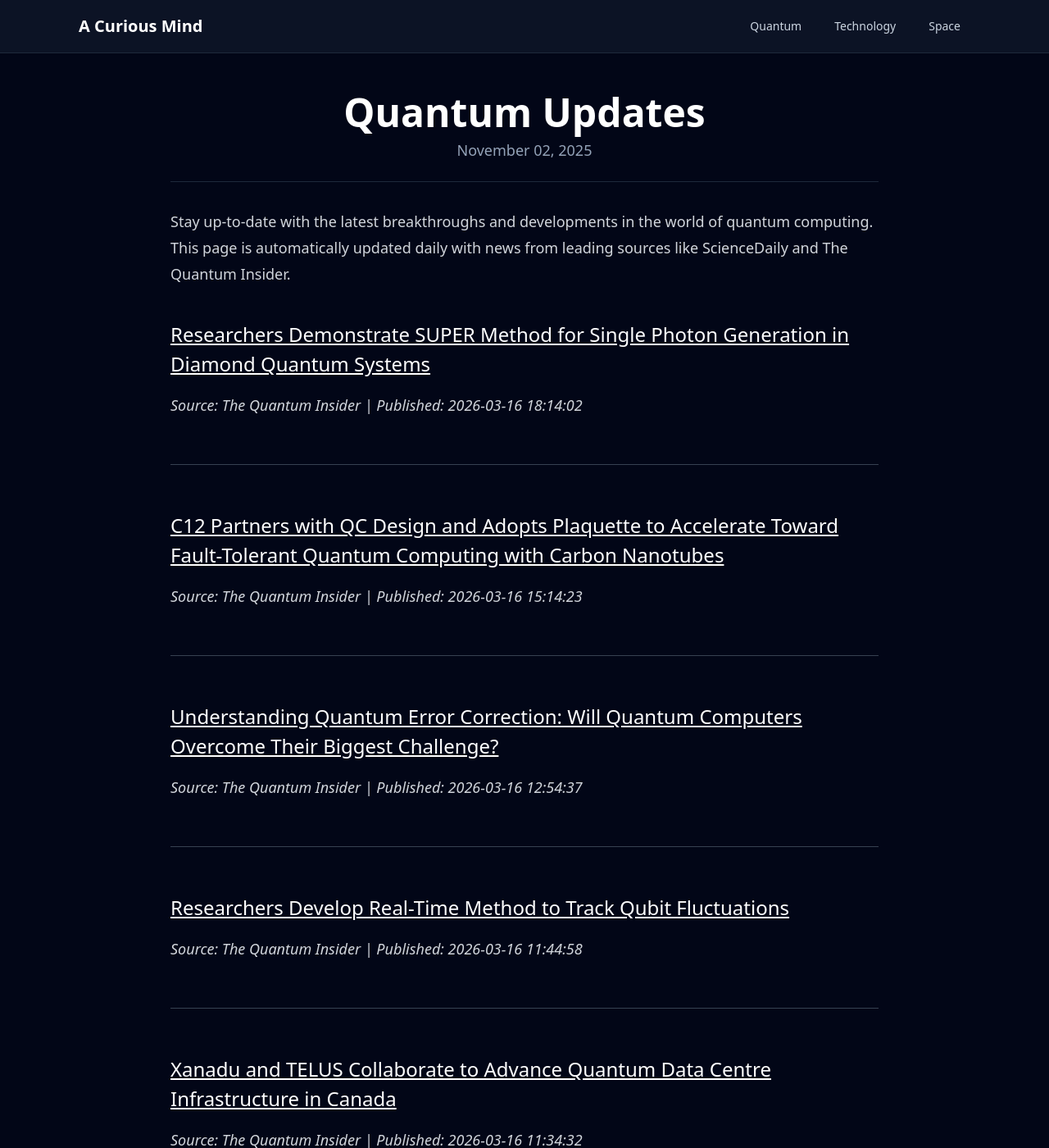
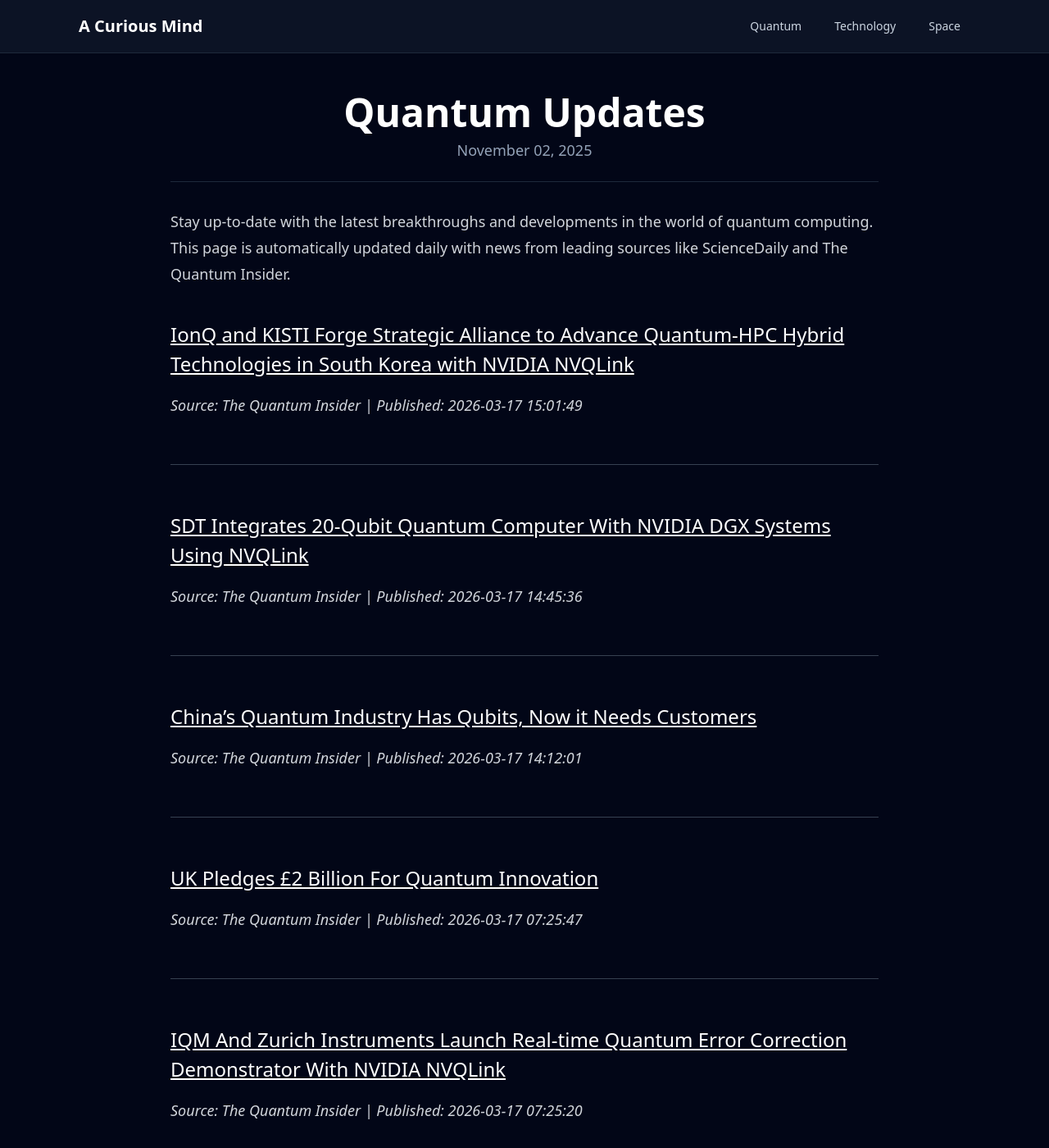
Before and after one commit to onehl7/onehl7.github.io, a Jekyll site: the page built from _posts/2025-11-02-quantum-updates.md, in a window 1280 px wide and 1400 px high. Shown: the whole window at 82% size. Built offline with Jekyll 4.4.1, drawn with Linux system fonts in a browser that asks for light colours; nearby versions of some CDN libraries.

Commit message:
Update quantum news data

```diff
--- a/_data/quantum_news.json
+++ b/_data/quantum_news.json
@@ -1,33 +1,33 @@
 [
   {
     "source": "The Quantum Insider",
-    "title": "Researchers Demonstrate SUPER Method for Single Photon Generation in Diamond Quantum Systems",
-    "link": "https://thequantuminsider.com/2026/03/16/researchers-super-method-single-photon-generation-diamond-quantum-systems/",
-    "published": "2026-03-16 18:14:02"
+    "title": "IonQ and KISTI Forge Strategic Alliance to Advance Quantum-HPC Hybrid Technologies in South Korea with NVIDIA NVQLink",
+    "link": "https://thequantuminsider.com/2026/03/17/ionq-kisti-strategic-alliance-quantum-hpc-hybrid-technologies-south-korea-nvidia-nvqlink/",
+    "published": "2026-03-17 15:01:49"
   },
   {
     "source": "The Quantum Insider",
-    "title": "C12 Partners with QC Design and Adopts Plaquette to Accelerate Toward Fault-Tolerant Quantum Computing with Carbon Nanotubes",
-    "link": "https://thequantuminsider.com/2026/03/16/c12-partners-qc-design-plaquette-fault-tolerant-quantum-computing-carbon-nanotubes/",
-    "published": "2026-03-16 15:14:23"
+    "title": "SDT Integrates 20-Qubit Quantum Computer With NVIDIA DGX Systems Using NVQLink",
+    "link": "https://thequantuminsider.com/2026/03/17/sdt-launches-korea-first-commercial-quantum-ai-hybrid-data-center-seoul/",
+    "published": "2026-03-17 14:45:36"
   },
   {
     "source": "The Quantum Insider",
-    "title": "Understanding Quantum Error Correction: Will Quantum Computers Overcome Their Biggest Challenge?",
-    "link": "https://thequantuminsider.com/2026/03/16/understanding-quantum-error-correction-physical-logical-qubits/",
-    "published": "2026-03-16 12:54:37"
+    "title": "China\u2019s Quantum Industry Has Qubits, Now it Needs Customers",
+    "link": "https://thequantuminsider.com/2026/03/17/chinas-quantum-industry-has-qubits-now-it-needs-customers/",
+    "published": "2026-03-17 14:12:01"
   },
   {
     "source": "The Quantum Insider",
-    "title": "Researchers Develop Real-Time Method to Track Qubit Fluctuations",
-    "link": "https://thequantuminsider.com/2026/03/16/real-time-qubit-fluctuation-tracking-quantum-computers/",
-    "published": "2026-03-16 11:44:58"
+    "title": "UK Pledges \u00a32 Billion For Quantum Innovation",
+    "link": "https://thequantuminsider.com/2026/03/17/uk-pledges-2-billion-for-quantum-innovation/",
+    "published": "2026-03-17 07:25:47"
   },
   {
     "source": "The Quantum Insider",
-    "title": "Xanadu and TELUS Collaborate to Advance Quantum Data Centre Infrastructure in Canada",
-    "link": "https://thequantuminsider.com/2026/03/16/xanadu-telus-quantum-data-centre-infrastructure-canada/",
-    "published": "2026-03-16 11:34:32"
+    "title": "IQM And Zurich Instruments Launch Real-time Quantum Error Correction Demonstrator With NVIDIA NVQLink",
+    "link": "https://thequantuminsider.com/2026/03/17/iqm-and-zurich-instruments-launch-real-time-quantum-error-correction-demonstrator-with-nvidia-nvqlink/",
+    "published": "2026-03-17 07:25:20"
   },
   {
     "source": "ScienceDaily (Quantum Computing)",
```
